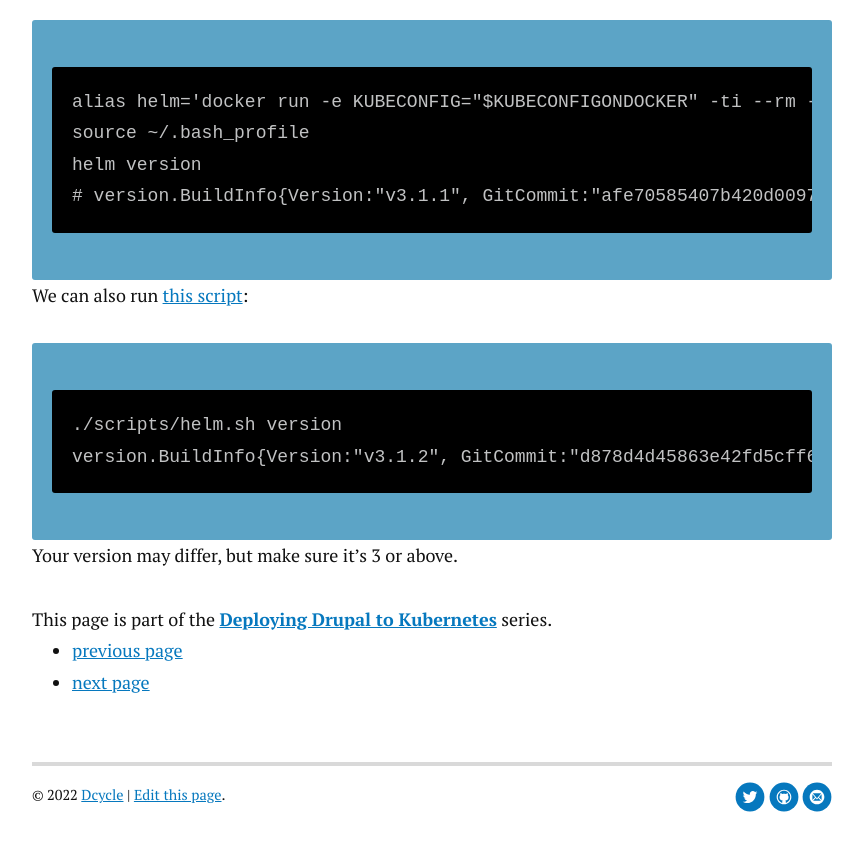
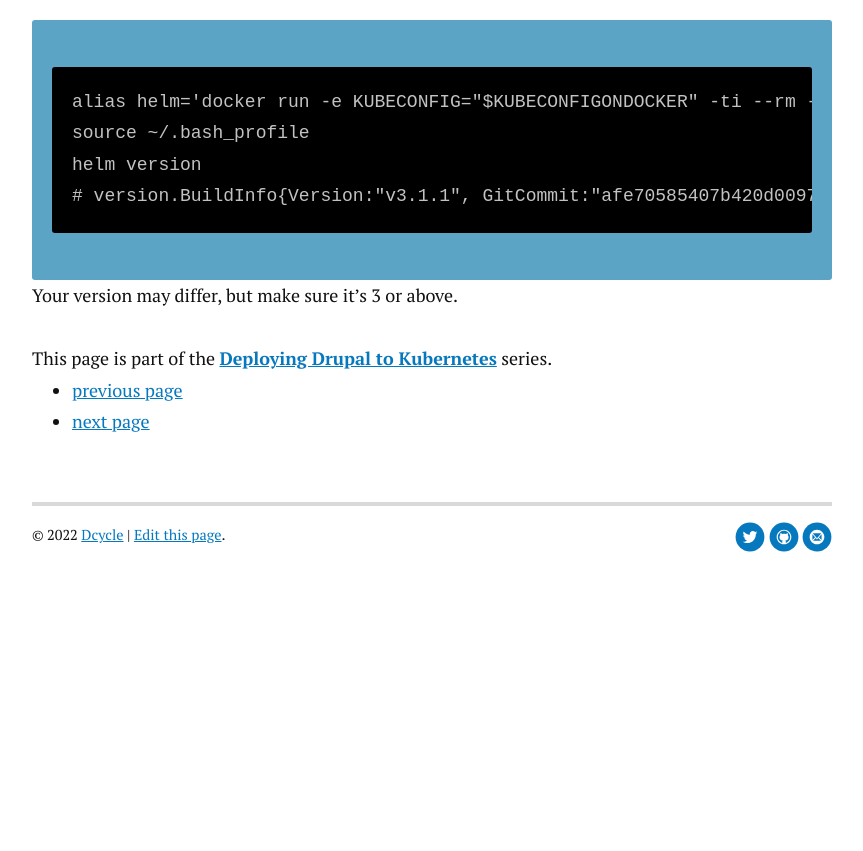
Before and after one commit to alberto56/dcycleblog, a Jekyll site: the page built from kubernetes/07-helm-on-docker/index.md, in a window 1280 px wide and 900 px high, scrolled down 1514 px. Shown: the top 851 px of the window, without its empty margins (208-1071 px from the left). Built offline with Jekyll 4.4.1, drawn with Linux system fonts in a browser that asks for light colours; nearby versions of some CDN libraries; comment, search, counter and statistics services are not loaded; after the commit the page ends 2153 px from its top, so only the background shows below that.

Commit message:
Update index.md

```diff
--- a/kubernetes/07-helm-on-docker/index.md
+++ b/kubernetes/07-helm-on-docker/index.md
@@ -30,9 +30,4 @@
     helm version
     # version.BuildInfo{Version:"v3.1.1", GitCommit:"afe70585407b420d0097d07b21c47dc511525ac8", GitTreeState:"clean", GoVersion:"go1.13.8"}
 
-We can also run [this script](https://github.com/dcycle/dcycle-kube-helper/blob/master/scripts/helm.sh):
-
-    ./scripts/helm.sh version
-    version.BuildInfo{Version:"v3.1.2", GitCommit:"d878d4d45863e42fd5cff6743294a11d28a9abce", GitTreeState:"clean", GoVersion:"go1.13.8"}
-
 Your version may differ, but make sure it's 3 or above.
```
